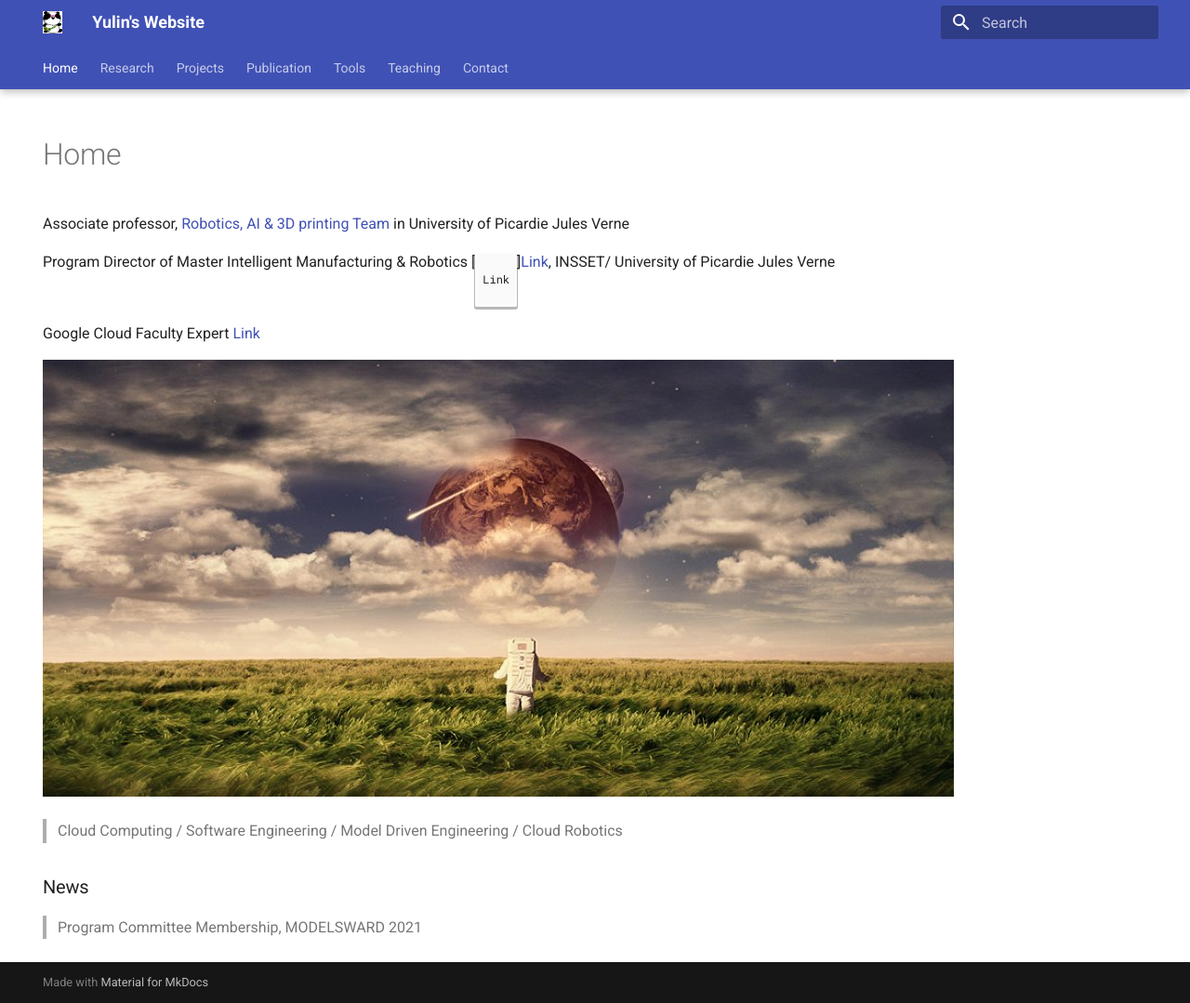
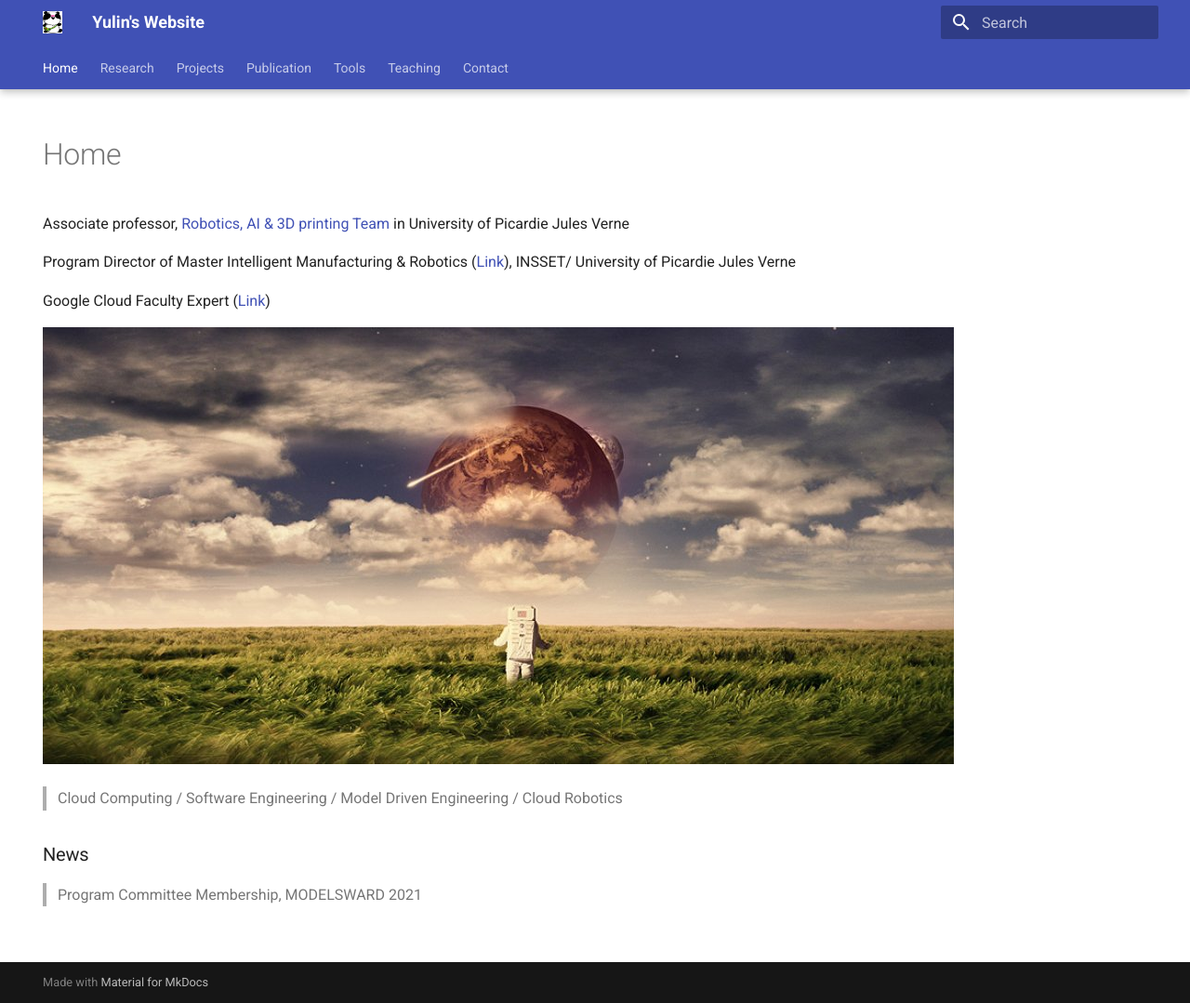
Before and after one commit to yulinz888888/yulinz888888.github.io, an MkDocs documentation site: the page built from docs/index.md, in a window 1280 px wide and 1079 px high. Shown: the whole window at 93% size. Built offline with MkDocs 1.6.1 and Material for MkDocs 9.7.7, drawn with Linux system fonts in a browser that asks for light colours.

Commit message:
add link

```diff
--- a/docs/index.md
+++ b/docs/index.md
@@ -7,10 +7,10 @@
 Associate professor, [Robotics, AI & 3D printing Team](https://www.crispi-upjv.fr/) in University of Picardie Jules Verne
 
 
-Program Director of Master Intelligent Manufacturing & Robotics [<kbd> <br>Link<br> </kbd>][Link](https://www.master-robotique.fr/), INSSET/ University of Picardie Jules Verne
+Program Director of Master Intelligent Manufacturing & Robotics ([Link](https://www.master-robotique.fr/)), INSSET/ University of Picardie Jules Verne
 
 
-Google Cloud Faculty Expert [Link](https://cloud.google.com/edu/faculty/experts)
+Google Cloud Faculty Expert ([Link](https://cloud.google.com/edu/faculty/experts))
 
 ![Robot](img/bandeau.jpg)
 
```
